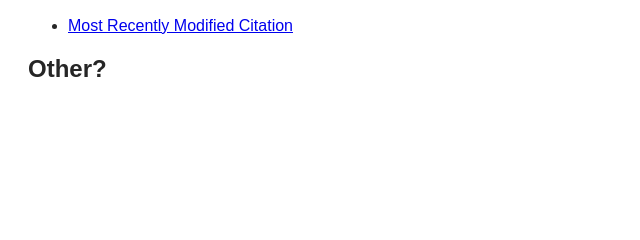
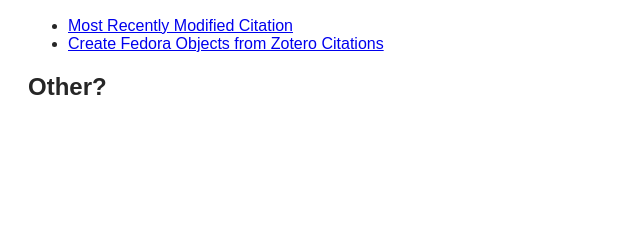
Before and after one commit to ghukill/PyRebSearch, a Flask app: template RebSearch/templates/index.html in a window 1280 px wide. Shown: the part 329-569 px from the top of the page, without its empty margins (0-640 px from the left). Run offline with Flask 2, Linux system fonts and the light colour scheme; the template is opened without the code that fills it, so the values that code supplies are empty; parts of the project's set-up code (start-up, migrations or seed data) failed here and were passed over.

Commit message:
Zotero indexing

```diff
--- /dev/null
+++ b/RebSearch/templates/fullIndexZotero.html
@@ -0,0 +1,3 @@
+{% include 'header.html' %}
+
+<h2>Full Index of Zotero</h2>
--- a/RebSearch/templates/index.html
+++ b/RebSearch/templates/index.html
@@ -12,5 +12,6 @@
 	<dd><p>Welcome user {{ZOTERO_USER_ID}}!</p></dd>
 	<ul>
 		<li><a href="/zoteroTesting">Most Recently Modified Citation</a></li>
+		<li><a href="/fullIndexZotero">Create Fedora Objects from Zotero Citations</a></li>
 	</ul>
 <h2>Other?</h2>
--- a/RebSearch/views.py
+++ b/RebSearch/views.py
@@ -60,29 +60,29 @@ app.secret_key = 'RebSearch'
 ############################################################################################################
 @app.route('/dropboxLogin')
 def dropboxLogin():
-    if not 'access_token' in session:
-        return redirect(url_for('dropbox_auth_start'))
-    else:
-        return redirect(url_for('home'))
+	if not 'access_token' in session:
+		return redirect(url_for('dropbox_auth_start'))
+	else:
+		return redirect(url_for('home'))
 
 @app.route('/dropbox-auth-start')
 def dropbox_auth_start():
-    return redirect(get_auth_flow().start())
+	return redirect(get_auth_flow().start())
 
 @app.route('/dropbox-auth-finish')
 def dropbox_auth_finish():
-    try:
-        access_token, user_id, url_state = get_auth_flow().finish(request.args)
-    except:
-        abort(400)
-    else:
-        session['access_token'] = access_token
-    return redirect(url_for('home'))
+	try:
+		access_token, user_id, url_state = get_auth_flow().finish(request.args)
+	except:
+		abort(400)
+	else:
+		session['access_token'] = access_token
+	return redirect(url_for('home'))
 
 def get_auth_flow():
-    redirect_uri = url_for('dropbox_auth_finish', _external=True)
-    return DropboxOAuth2Flow(DROPBOX_APP_KEY, DROPBOX_APP_SECRET, redirect_uri,
-                             session, 'dropbox-auth-csrf-token')
+	redirect_uri = url_for('dropbox_auth_finish', _external=True)
+	return DropboxOAuth2Flow(DROPBOX_APP_KEY, DROPBOX_APP_SECRET, redirect_uri,
+							 session, 'dropbox-auth-csrf-token')
 
 
 # General
@@ -91,27 +91,27 @@ def get_auth_flow():
 # home
 @app.route('/')
 def home():
-    if not 'access_token' in session:
-        return redirect(url_for('dropbox_auth_start'))
+	if not 'access_token' in session:
+		return redirect(url_for('dropbox_auth_start'))
 
-    else:
-        access_token = session['access_token']
-        client = dropbox.client.DropboxClient(access_token)
-        account_info = client.account_info()
+	else:
+		access_token = session['access_token']
+		client = dropbox.client.DropboxClient(access_token)
+		account_info = client.account_info()
 
-        print ZOTERO_USER_ID
+		print ZOTERO_USER_ID
 
-        return render_template('index.html',account_info=account_info,ZOTERO_USER_ID=ZOTERO_USER_ID)
+		return render_template('index.html',account_info=account_info,ZOTERO_USER_ID=ZOTERO_USER_ID)
 
 @app.route('/logout')
 def logout():
-    if not 'access_token' in session:
-        return "You ain't logged in!"
+	if not 'access_token' in session:
+		return "You ain't logged in!"
 
-    else:
-        session.pop('access_token', None)
-        print session
-        return "Ya'll come back now, ya hear!"
+	else:
+		session.pop('access_token', None)
+		print session
+		return "Ya'll come back now, ya hear!"
 
 
 # Zotero
@@ -119,30 +119,105 @@ def logout():
 
 @app.route('/zoteroTesting')
 def zoteroTesting():
-    goober = zot.items(limit=1,order="dateModified")
-    last_modified = utilities.getLastZotSyncDate()
+	goober = zot.items(limit=1,order="dateModified")
+	last_modified = utilities.getLastZotSyncDate()
 
-    return render_template('zoteroTesting.html',goober=goober,last_modified=last_modified)
+	return render_template('zoteroTesting.html',goober=goober,last_modified=last_modified)
 
 
 @app.route('/syncZotero')
 def syncZotero():
-    '''
-    1) Check last Zot-Sync date in Solr
-    2) Retrieve all items from Zotero modified after that date
-    3) For each
-        a) get metadata in useful form
-        b) create / update object in Fedora (PID = RebSearch_Account:ZoteroID)
-    4) Update last Zot-Synce date in Solr
-    '''
+	'''
+	1) Check last Zot-Sync date in Solr
+	2) Retrieve all items from Zotero modified after that date
+	3) For each
+		a) get metadata in useful form
+		b) create / update object in Fedora (PID = RebSearch_Account:ZoteroID)
+	4) Update last Zot-Synce date in Solr
+	'''
 
-    # get last sync date
-    LastZotSyncDate = utilities.getLastZotSyncDate()
+	# get last sync date
+	LastZotSyncDate = utilities.getLastZotSyncDate()
+
+	return render_template('syncZotero.html',goober=goober)
 
 
+@app.route('/fullIndexZotero')
+def fullIndexZotero():
+	'''
+	1) Retrieve items with zot.items(), limit = something, then using start as a cursor
+	* if limit 10, then bump start by 10 - KISS, keep it simple stupid.
+	'''
 
+	# settings
+	start = 0
+	limit = 50
+	tcount = zot.num_items()
 
-    return render_template('syncZotero.html',goober=goober)
+	print "About to retrieve {tcount} items...".format(tcount=tcount)
+
+	# iterate through all Zotero citations
+	while start < tcount:
+		print "Starting at item {start}".format(start=str(start))
+		zot_citation_chunk = zot.items(limit=limit,start=start,order="dateAdded")
+
+		# for each citation in chunk, do something
+		# MOVE TO CELERY TASK
+		for zot_citation in zot_citation_chunk:
+			try:
+				createFedZotObject(zot_citation)
+			except:
+				print "Could not create object."
+
+		# bump cursor pointer (start) by limit per result
+		start += limit
+
+	print "finis!"
+	return "All done."
+
+# function to create / update Fed object from Zot citation
+def createFedZotObject(zot_citation):
+
+	'''
+	RebSearch:collection-* --> Collection at RebSearch level
+	RebSearch:CM-* --> Content Models at the RebSearch level
+	RebSearch:ZotCM-* --> Content Models at the Zotero level
+
+	Improvements
+	1) Derive simple DC from Zotero citation? Or do this later?
+	'''
+
+	# stick results in fedora object
+	PID = "RebSearch:zotero-{group_id}-{zot_key}".format(group_id=zot_citation['group_id'],zot_key=zot_citation['key'])
+
+	# create object
+	obj_create = eulfedora.models.DigitalObject(fedora_handle, pid=PID, create=True)
+	obj_create.label = zot_citation['title'].encode('utf-8').strip()
+	obj_create.save()
+
+	# get handle
+	obj_handle = fedora_handle.get_object(PID)
+
+	# set preliminary relationships
+	obj_handle.add_relationship('info:fedora/fedora-system:def/relations-external#isMemberOfCollection','info:fedora/RebSearch:collection-ZoteroCitation')
+	obj_handle.add_relationship('info:fedora/fedora-system:def/relations-external#hasContentModel','info:fedora/RebSearch:CM-ZoteroCitation')
+	try:
+		obj_handle.add_relationship('info:fedora/fedora-system:def/relations-external#hasContentModel','info:fedora/RebSearch:ZotCM-{zot_type}'.format(zot_type=zot_citation['itemType']))
+	except:
+		"Citation type not found."
+
+	# initialized DS object
+	newDS = eulfedora.models.DatastreamObject(obj_handle, "ZOTJSON", "Zotero JSON", control_group="M")
+
+	# construct DS object
+	newDS.mimetype = "application/json"
+	newDS.content = json.dumps(zot_citation)
+
+	print "Object {PID} created.".format(PID=PID)
+
+	# save constructed object
+	newDS.save()
+
 
 
 # Dropbox
@@ -150,13 +225,20 @@ def syncZotero():
 @app.route('/dropboxTesting')
 def dropboxTesting():
 
-    dropboxHandle = dropboxHandles.instantiate(session['access_token'])
-    articles = dropboxHandle.metadata('/articles')
-    articles_count = len(articles['contents'])
+	dropboxHandle = dropboxHandles.instantiate(session['access_token'])
+	articles = dropboxHandle.metadata('/articles')
+	articles_count = len(articles['contents'])
 
-    return render_template('dropboxTesting.html',articles_count=articles_count)
+	return render_template('dropboxTesting.html',articles_count=articles_count)
 
 
+
+# Solr
+##############################################################################################################################
+'''
+1) First task, index Zotero Citations
+2) Iterate through Dropbox items once files have been renamed, had full-text to Zotero Citation document
+'''
 
 ######################################################
 # Catch all - DON'T REMOVE
```
Also changed, not shown: 2 other files.
